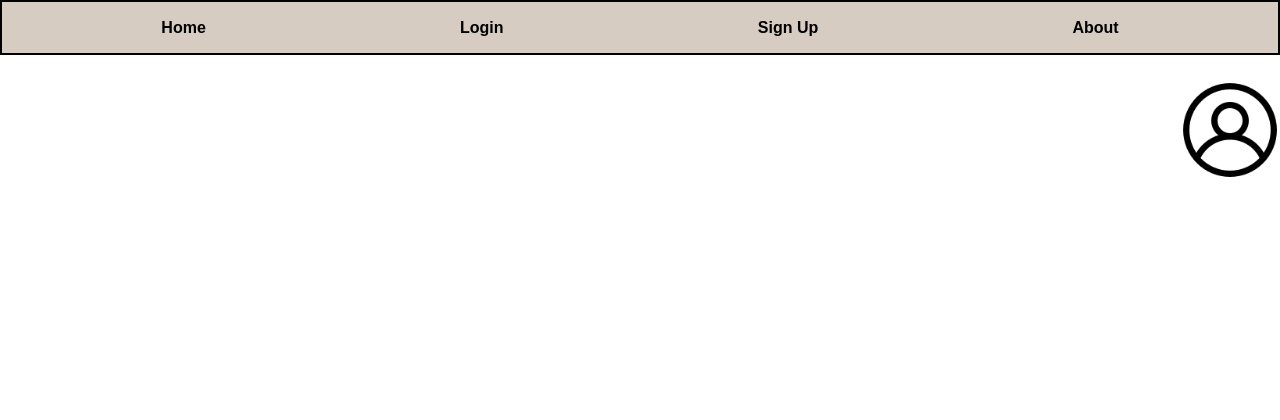
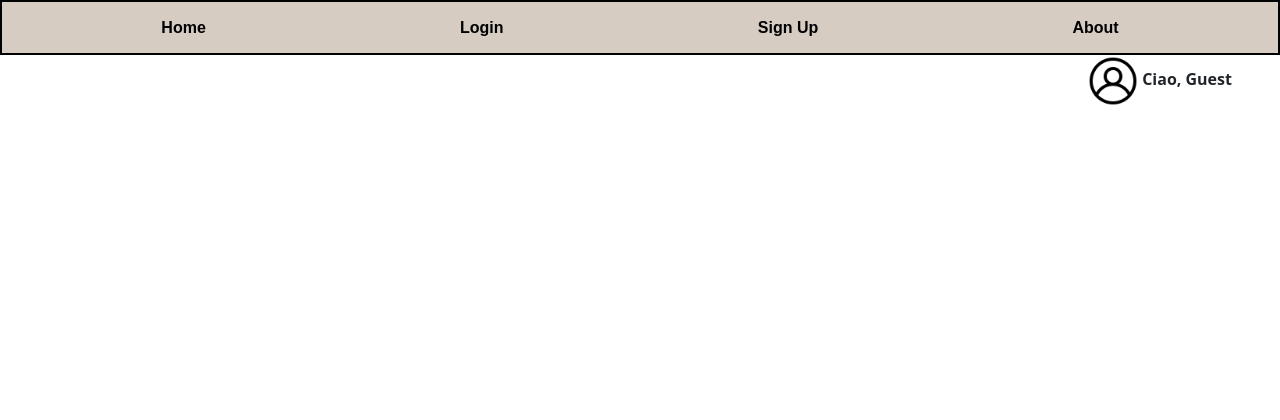
Before and after one commit to OstapFedchuk/Curriculum_Flask, a Flask app: page / in a window 1280 px wide. Shown: the top 420 px of the page. Run offline with Flask 3, Linux system fonts and the light colour scheme.

Commit message:
Aggiornamento

```diff
--- a/main.py
+++ b/main.py
@@ -1,7 +1,5 @@
 import sqlite3
 from flask import Flask, redirect, url_for, render_template, request, session
-
-global_username = ""
 
 #funzione che memorizza il username e password nel database
 def register_user_to_db(username,email,fullname,age,password):
@@ -41,7 +39,12 @@ app.secret_key = '2006'
 #pagina iniziale del sito
 @app.route('/')
 def index():
-    return render_template("index.html")
+    if request.method == "GET":
+        if request.args.get('username'):
+            username = request.args.get('username')
+        else:
+            username = "Guest"
+    return render_template("index.html", global_username=username)
 
 
 #REGISTRAZIONE
@@ -77,8 +80,7 @@ def login():
         error = False
 
         if check_user(username, password):
-            global_username = username
-            return redirect(url_for('index'))
+            return redirect(url_for('index', username=username))
         else:
             error = True
             return render_template("login.html", error=error)
--- a/static/indexstyle.css
+++ b/static/indexstyle.css
@@ -36,12 +36,11 @@ body {
 }
 
 div {
-    border: 5px solid #d6ccc2;
     position: absolute;
-    top: 6.5%;
+    top: 7%;
     right: 0;
-    width: 20%;
     height: 10%;
+    width: 15%;
     margin: 0;
 }
 
@@ -54,10 +53,3 @@ footer {
     margin-top: 6%;
     bottom: 0;
 }
-
-.userfoto {
-    position: absolute;
-    top: 10%;
-    right: 0;
-    margin: 0;
-}
--- a/templates/index.html
+++ b/templates/index.html
@@ -18,7 +18,11 @@
             <li class="liheader"><a href="index.html" class="oggheader">About</a></li>
         </ul>
     </header>
-    <img src="images\userfoto.png" alt="userfoto" id="foto" class="userfoto" width="100px" height="100px">
+    <div>
+        {% block content %}
+        <img src="static/images/userfoto.png" alt="userfoto"  width="50px" height="50px" /><b> Ciao, {{  global_username }}</b>
+        {% endblock %}
+    </div>
     <footer>
         <p style="text-align: center; font-family: Arial, Helvetica, sans-serif;"><b>2023 Copyright©: Ostap Fedchuk</b></p>
     </footer>
```
Also changed, not shown: database.db, static/images/userfoto.png (renamed from images/userfoto.png).
